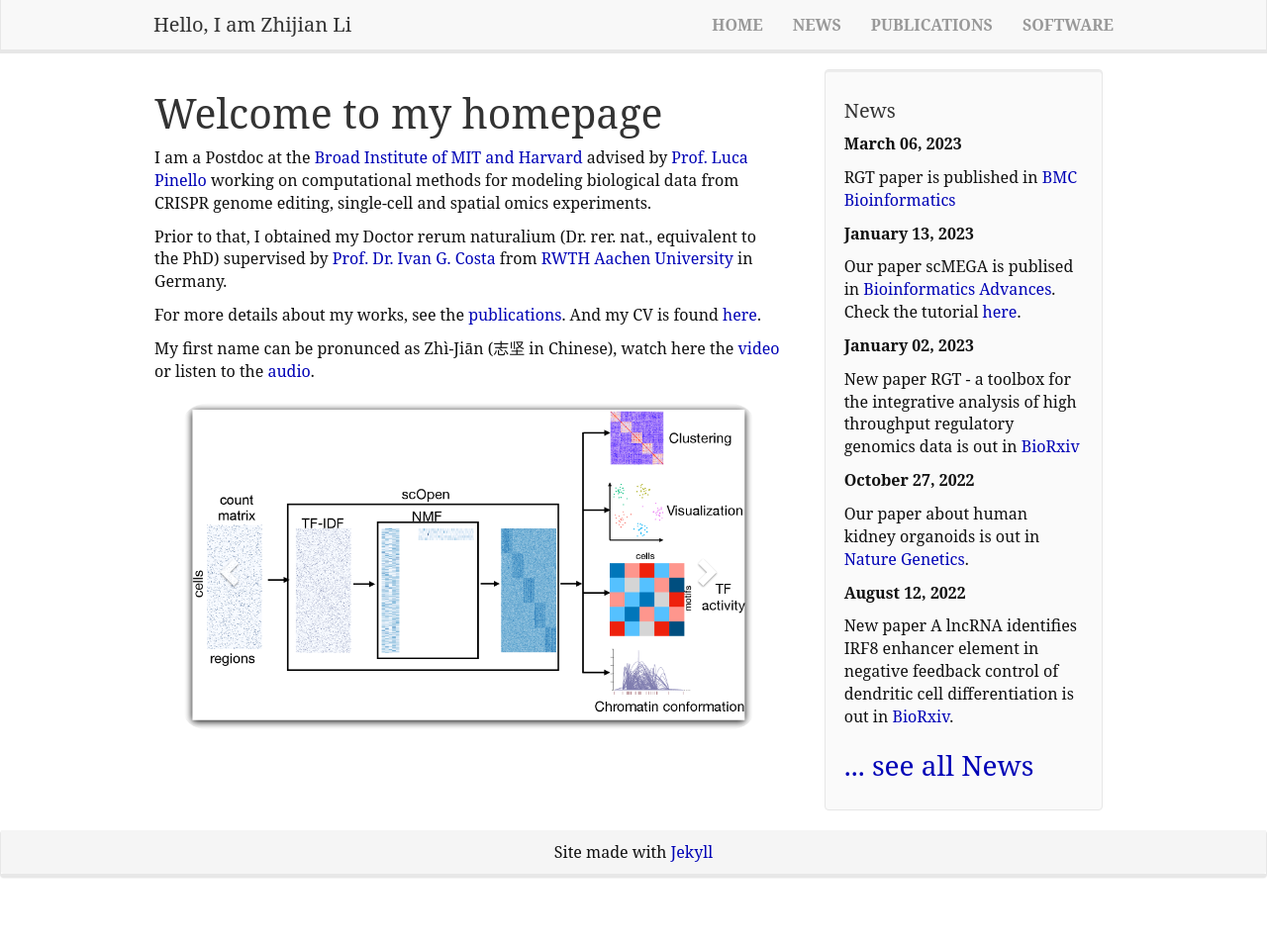
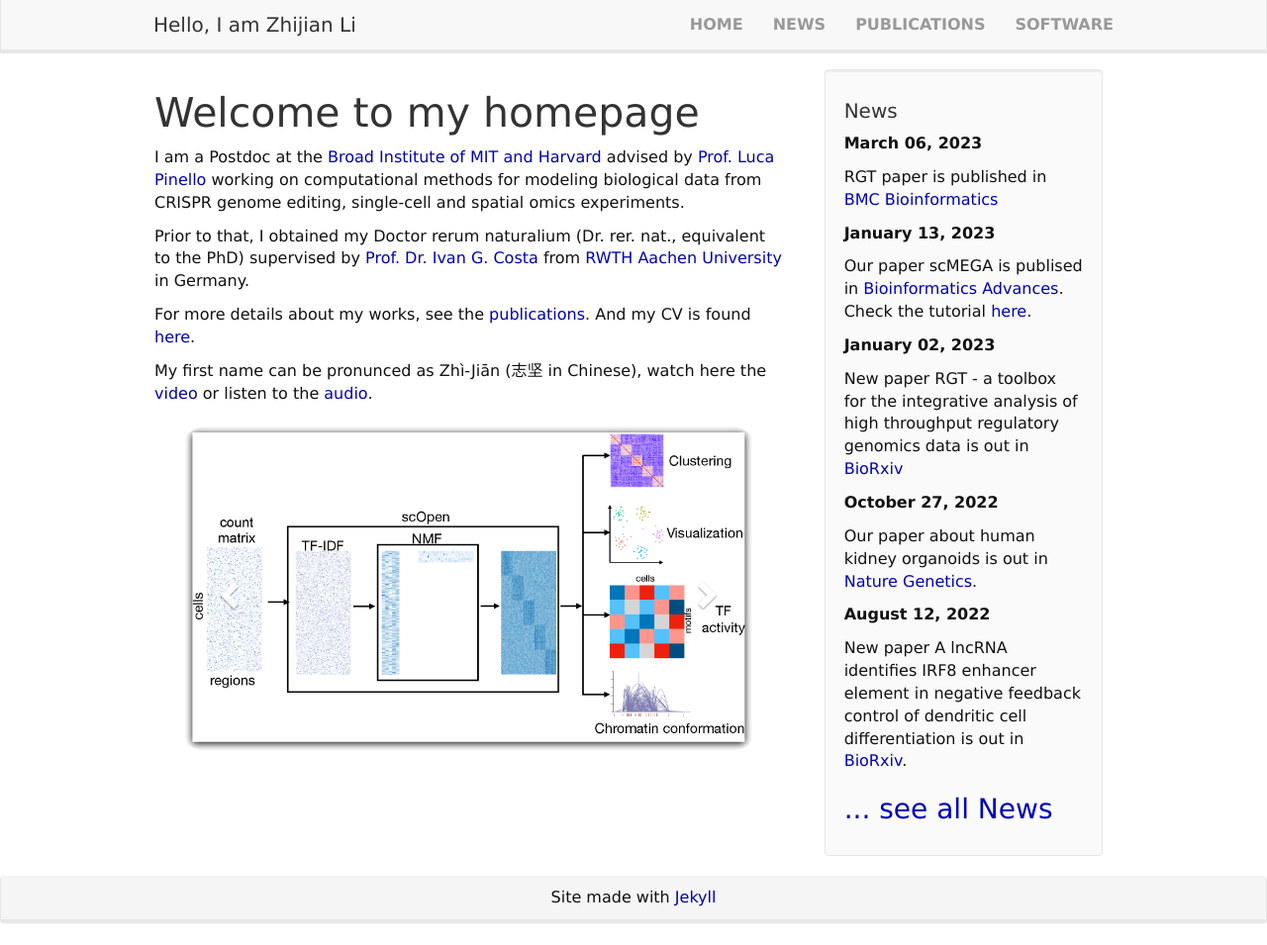
Before and after one commit to lzj1769/lzj1769.github.io, a Jekyll site: the page built from _pages/home.md, in a window 1280 px wide and 955 px high. Shown: the whole window at 99% size. Built offline with Jekyll 4.4.1, drawn with Linux system fonts in a browser that asks for light colours; nearby versions of some CDN libraries.

```diff
--- a/css/main.scss
+++ b/css/main.scss
@@ -18,7 +18,7 @@ img {
 body {
 	padding-top: 70px;
 	color: #111;
-	font-family: "Noto Serif",serif;
+	font-family:'Lucida Sans', sans-serif;
 }
 
 figcaption {
```
